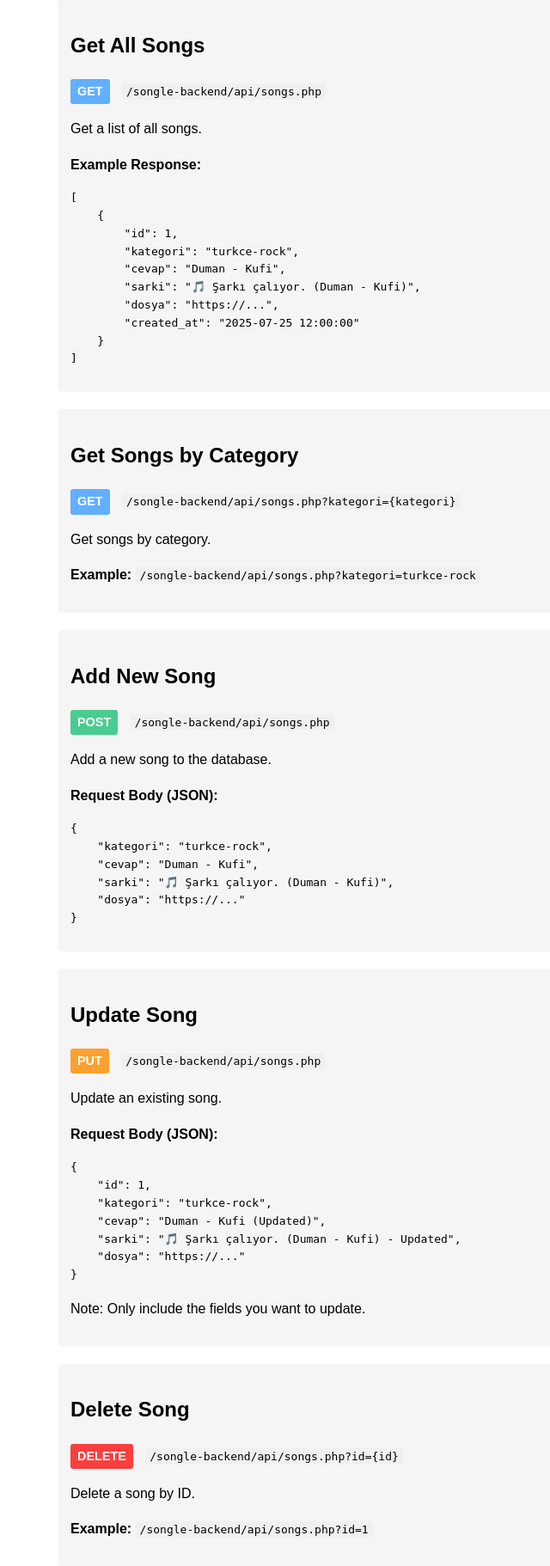
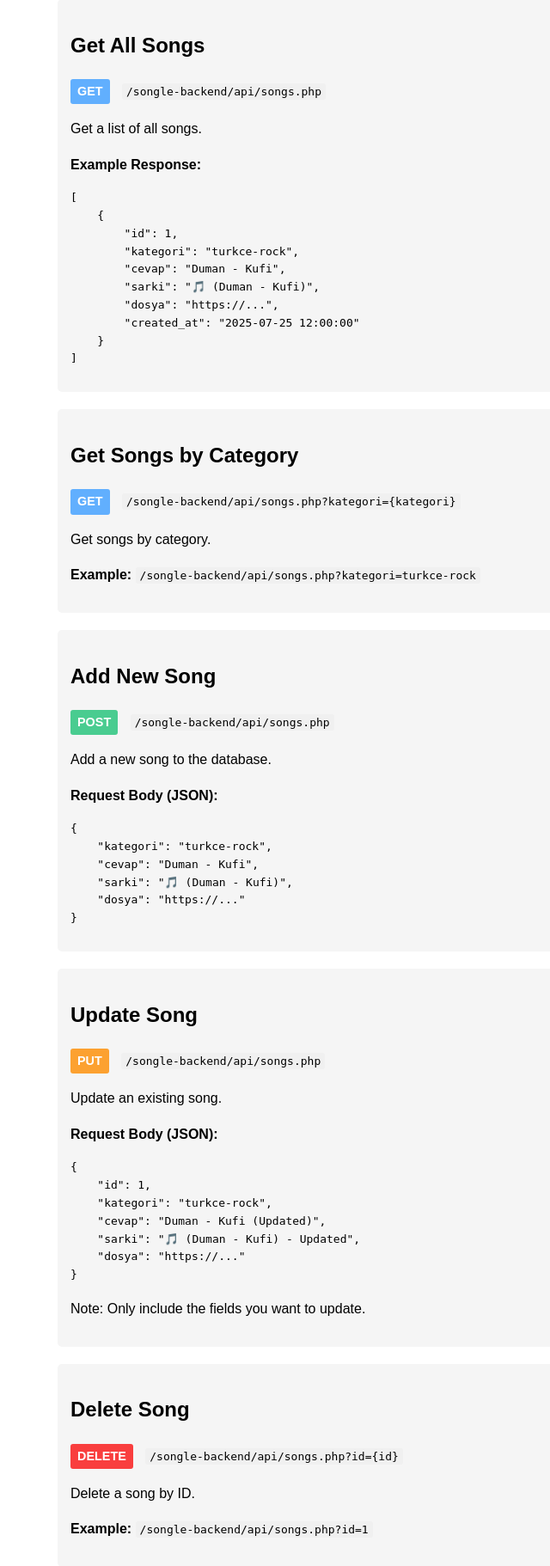
Before and after one commit to CihangirKaramuk/songle-backend, a PHP site: page / in a window 1280 px wide. Shown: the part 224-2046 px from the top of the page at 86% size, without its empty margins (173-813 px from the left). Run offline with PHP 8.4, Linux system fonts and the light colour scheme; data that the repository does not hold is empty.

Commit message:
küçük düzenlemeler

```diff
--- a/add_example_data.php
+++ b/add_example_data.php
@@ -5,7 +5,7 @@ require_once 'config/database.php';
 $example_song = [
     'kategori' => 'turkce-rock',
     'cevap' => 'Duman - Kufi',
-    'sarki' => '🎵 Şarkı çalıyor. (Duman - Kufi)',
+    'sarki' => '🎵 (Duman - Kufi)',
     'dosya' => 'https://cdnt-preview.dzcdn.net/api/1/1/c/7/1/0/c712a7344197b852c187c27ab63b85c5.mp3?hdnea=exp=1753434916~acl=/api/1/1/c/7/1/0/c712a7344197b852c187c27ab63b85c5.mp3*~data=user_id=0,application_id=42~hmac=a565503233f58f9be8c1a382b902a82c2056693818edcaf3c50b802c43734368'
 ];
 
--- a/index.php
+++ b/index.php
@@ -88,7 +88,7 @@ require_once 'config/database.php';
         "id": 1,
         "kategori": "turkce-rock",
         "cevap": "Duman - Kufi",
-        "sarki": "🎵 Şarkı çalıyor. (Duman - Kufi)",
+        "sarki": "🎵 (Duman - Kufi)",
         "dosya": "https://...",
         "created_at": "2025-07-25 12:00:00"
     }
@@ -110,7 +110,7 @@ require_once 'config/database.php';
         <pre>{
     "kategori": "turkce-rock",
     "cevap": "Duman - Kufi",
-    "sarki": "🎵 Şarkı çalıyor. (Duman - Kufi)",
+    "sarki": "🎵 (Duman - Kufi)",
     "dosya": "https://..."
 }</pre>
     </div>
@@ -124,7 +124,7 @@ require_once 'config/database.php';
     "id": 1,
     "kategori": "turkce-rock",
     "cevap": "Duman - Kufi (Updated)",
-    "sarki": "🎵 Şarkı çalıyor. (Duman - Kufi) - Updated",
+    "sarki": "🎵 (Duman - Kufi) - Updated",
     "dosya": "https://..."
 }</pre>
         <p>Note: Only include the fields you want to update.</p>
```
